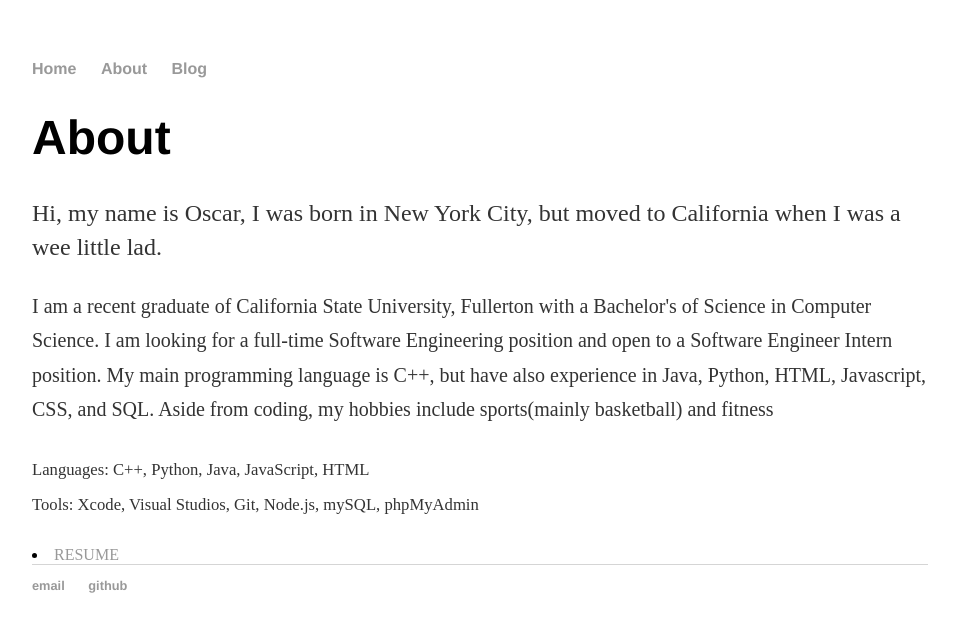
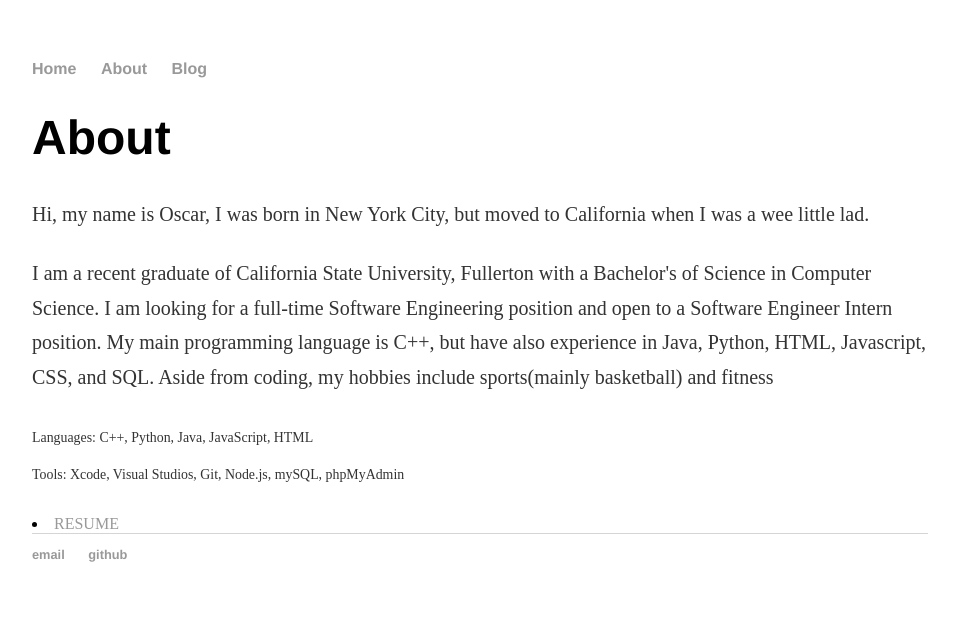
Before and after one commit to Ahhsca/webby, a Jekyll site: the page built from about/index.html, in a window 1280 px wide. Shown: the top 632 px of the page, without its empty margins (160-1119 px from the left). Built offline with Jekyll 4.4.1, drawn with Linux system fonts in a browser that asks for light colours.

Commit message:
changed font size

```diff
--- a/about/index.html
+++ b/about/index.html
@@ -4,10 +4,10 @@
 ---
 <div class="about">
   <h1>About</h1>
-  <p> Hi, my name is Oscar, I was born in New York City, but moved to California when I was a wee little lad. </p>
-  <p><small> I am a recent graduate of California State University, Fullerton with a Bachelor's of Science in Computer Science. I am looking for a full-time Software Engineering position and open to a Software Engineer Intern position. My main programming language is C++, but have also experience in Java, Python, HTML, Javascript, CSS, and SQL. Aside from coding, my hobbies include sports(mainly basketball) and fitness</small></p>
-  <p><small><small> Languages: C++, Python, Java, JavaScript, HTML </br>
-	   Tools: Xcode, Visual Studios, Git, Node.js, mySQL, phpMyAdmin </small></small></p>
+  <p><small> Hi, my name is Oscar, I was born in New York City, but moved to California when I was a wee little lad. </br>
+  <p> I am a recent graduate of California State University, Fullerton with a Bachelor's of Science in Computer Science. I am looking for a full-time Software Engineering position and open to a Software Engineer Intern position. My main programming language is C++, but have also experience in Java, Python, HTML, Javascript, CSS, and SQL. Aside from coding, my hobbies include sports(mainly basketball) and fitness</small></p>
+  <p><small><small><small> Languages: C++, Python, Java, JavaScript, HTML </br>
+	   Tools: Xcode, Visual Studios, Git, Node.js, mySQL, phpMyAdmin </small></small></small></p>
 
   <u1 class="resume">
     <li><a href="#">RESUME</a></li>
```
